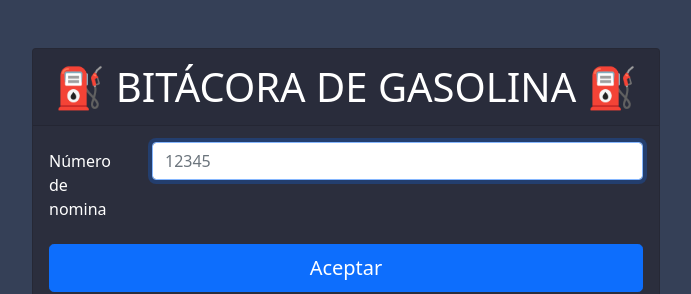
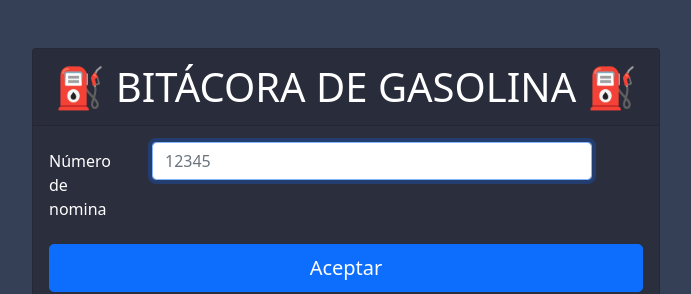
Before and after one commit to SebastianReyes22/bitacora-gasolina, a React (Create React App) app: page /home in a window 1280 px wide. Shown: the top 294 px of the page, without its empty margins (294-985 px from the left). Built offline with nearby package versions, Linux system fonts and the light colour scheme.

Commit message:
Testing and fixed the problems

```diff
--- a/src/components/views/Home.js
+++ b/src/components/views/Home.js
@@ -68,14 +68,11 @@ export default function Home() {
           </Card.Header>
           <Card.Body>
             <Form>
-              <Form.Group
-                as={Row}
-                className='mb-3'
-                controlId='formPlaintextNomina'>
+              <Form.Group as={Row} className='mb-3'>
                 <Form.Label column sm='2'>
                   Número de nomina
                 </Form.Label>
-                <Col sm='10'>
+                <Col sm='9'>
                   <Form.Control
                     ref={inputName}
                     type='text'
@@ -85,6 +82,9 @@ export default function Home() {
                     placeholder='12345'
                     maxLength='5'
                   />
+                </Col>
+                <Col sm='1'>
+                  <Form.Control type='text' className='hiddenForm' />
                 </Col>
               </Form.Group>
             </Form>
--- a/src/components/views/Reports.js
+++ b/src/components/views/Reports.js
@@ -35,7 +35,7 @@ export default function Reports() {
       config: { headers: { 'Content-Type': 'multipart/form-data' } },
     })
       .then(response => {
-        if (!response.data.user) {
+        if (response.data.user===false) {
           alert('Registros no encontrados');
           window.location = './reportes';
         } else {
--- a/src/styles/styles.css
+++ b/src/styles/styles.css
@@ -1,6 +1,5 @@
 .login {
   position: absolute;
-
   background: #354057;
 }
 
@@ -31,3 +30,10 @@
   text-align: center;
   font-family: 'Franklin Gothic Medium', 'Arial Narrow', Arial, sans-serif;
 }
+
+.hiddenForm {
+  width: 1%;
+  height: 1%;
+  background-color: #2b2e3d;
+  border-color: #2b2e3d;
+}
```
Also changed, not shown: 1 other file (tests, documents, lock files or other folders).
